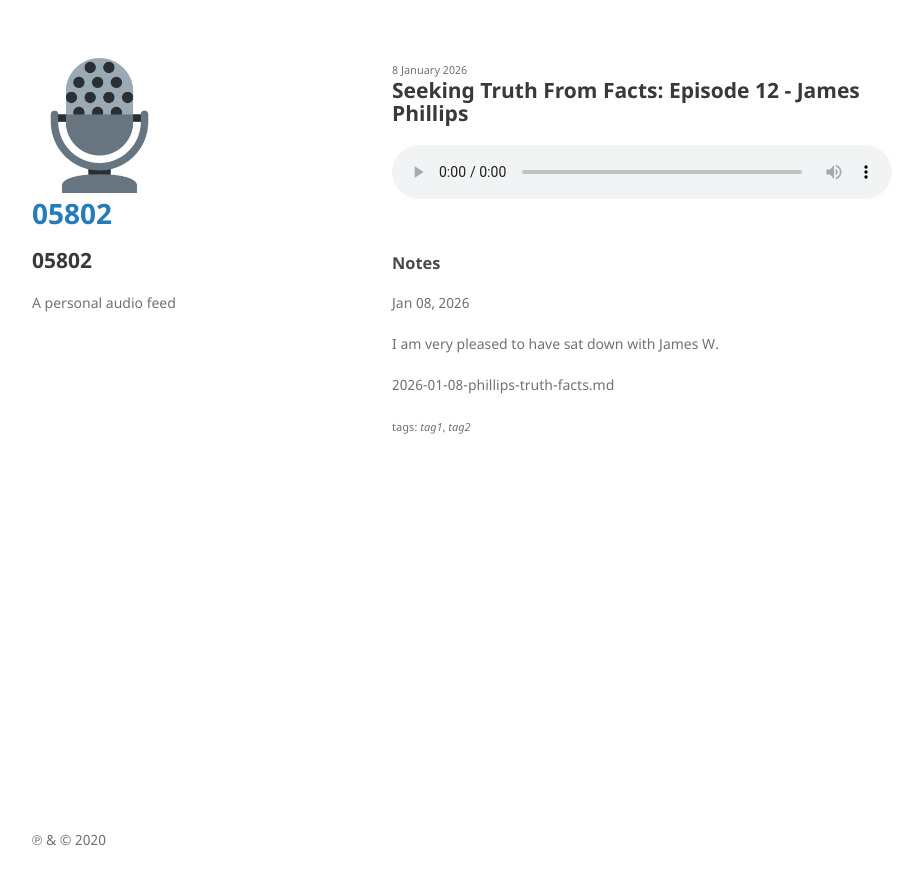
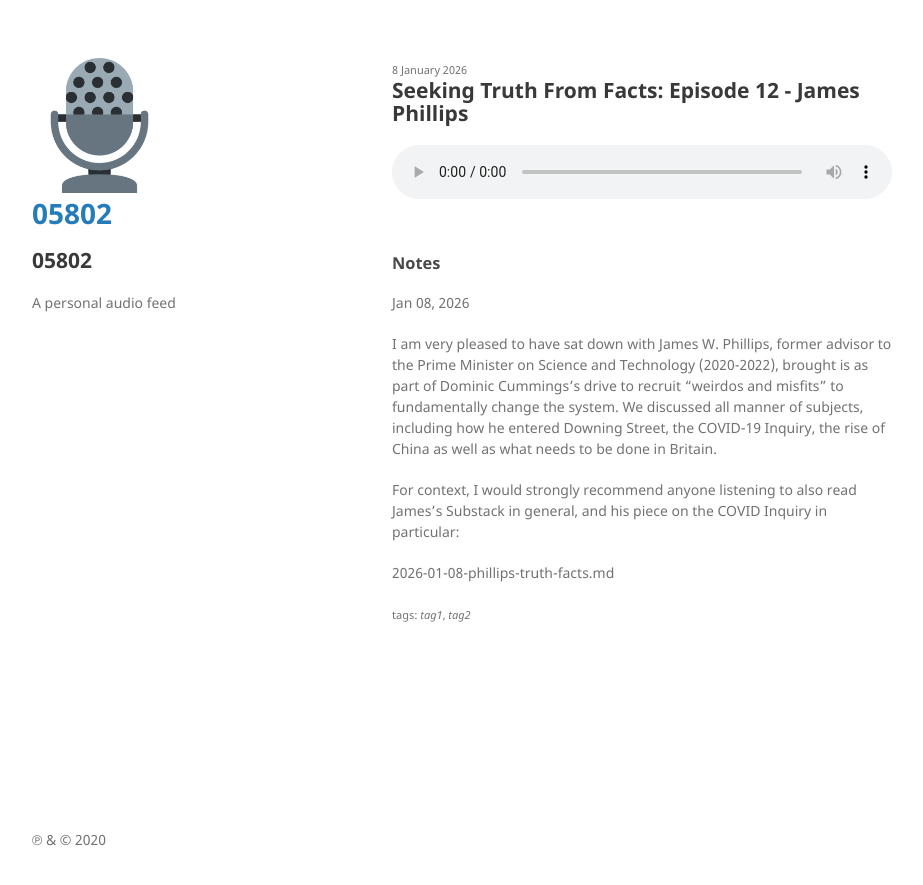
Before and after one commit to 05802/rss_audio, a Jekyll site: the page built from _posts/2026-01-08-phillips-truth-facts.md, in a window 1280 px wide. Shown: the top 885 px of the page, without its empty margins (178-1101 px from the left). Built offline with Jekyll 4.4.1, drawn with Linux system fonts in a browser that asks for light colours.

Commit message:
Enhance content with details about James W. Phillips
Added context and recommendations for further reading about James W. Phillips.

```diff
--- a/_posts/2026-01-08-phillips-truth-facts.md
+++ b/_posts/2026-01-08-phillips-truth-facts.md
@@ -12,7 +12,10 @@ excerpt_separator: <!--more-->
 ---
 Jan 08, 2026
 
-I am very pleased to have sat down with James W.
+I am very pleased to have sat down with James W. Phillips, former advisor to the Prime Minister on Science and Technology (2020-2022), brought is as part of Dominic Cummings’s drive to recruit “weirdos and misfits” to fundamentally change the system. We discussed all manner of subjects, including how he entered Downing Street, the COVID-19 Inquiry, the rise of China as well as what needs to be done in Britain.
+
+For context, I would strongly recommend anyone listening to also read James’s Substack in general, and his piece on the COVID Inquiry in particular:
+
 
 <!--more-->
 
```
